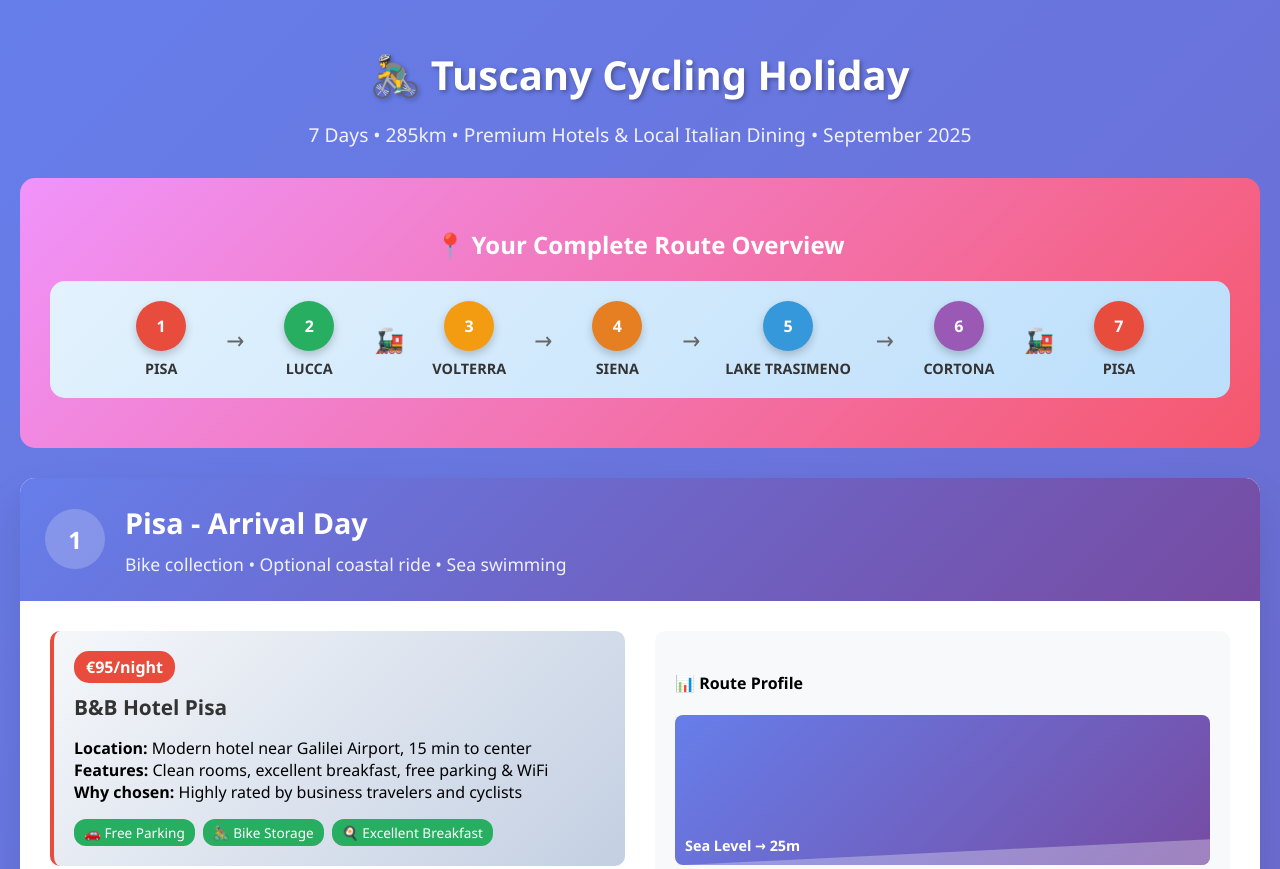
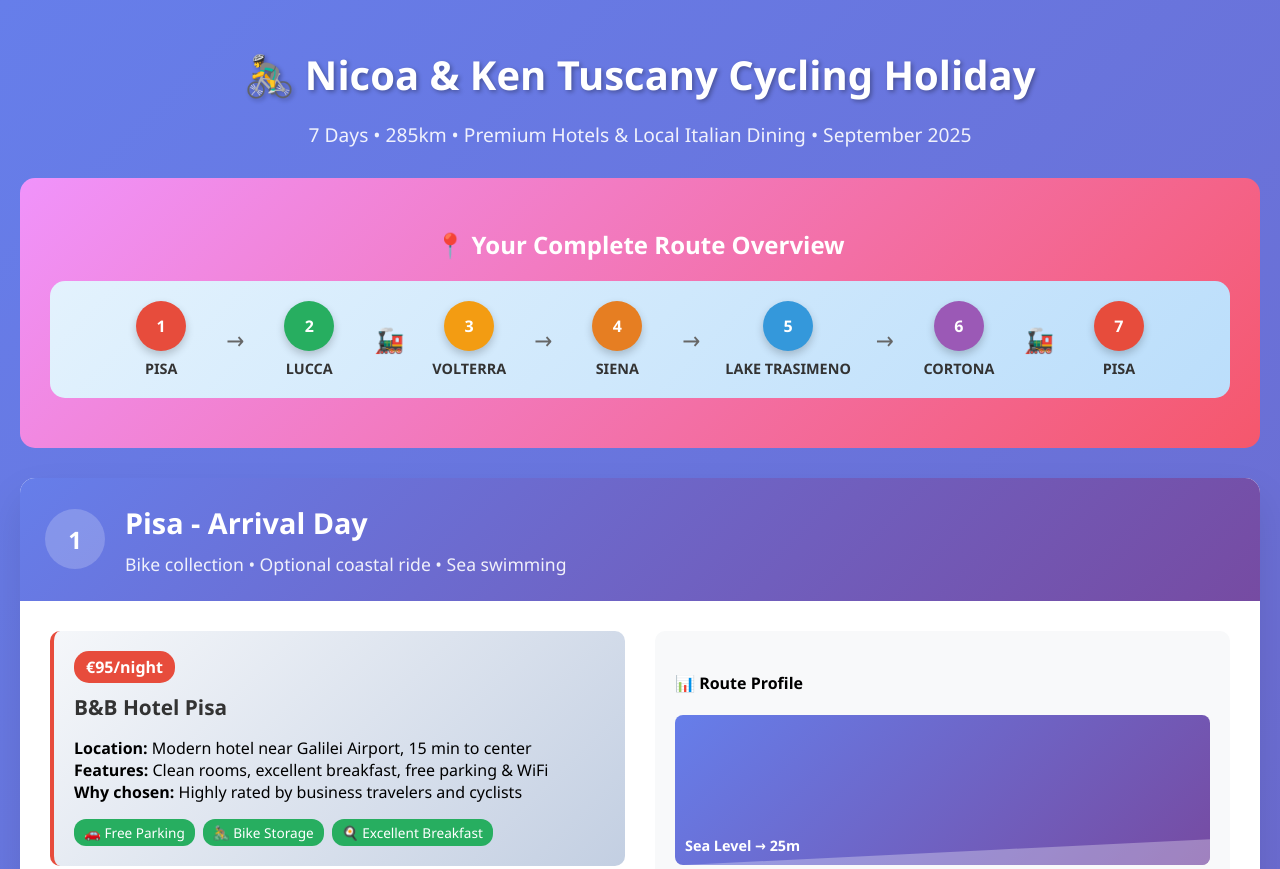
Before and after one commit to kenpoland/tuscany-cycling-holiday, a plain HTML site: page index.html in a window 1280 px wide. Shown: the top 869 px of the page. Drawn offline with Linux system fonts and the light colour scheme.

Commit message:
update names
update names

```diff
--- a/index.html
+++ b/index.html
@@ -320,7 +320,7 @@
 <body>
     <div class="container">
         <div class="header">
-            <h1>🚴‍♂️ Tuscany Cycling Holiday</h1>
+            <h1>🚴‍♂️ Nicoa & Ken Tuscany Cycling Holiday</h1>
             <p>7 Days • 285km • Premium Hotels & Local Italian Dining • September 2025</p>
         </div>
 
```
